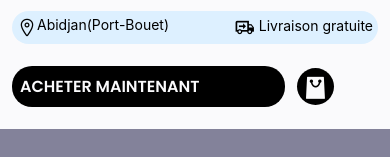
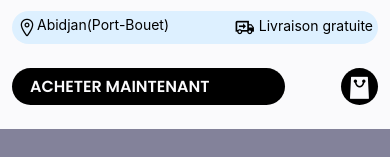
Before and after one commit to gaelambeu/E-Commerce, a React Native app in the folder Macase/: screen /ProductDetails in a window 390 px wide. Shown: the part 496-653 px from the top of the page. Built offline with nearby package versions, Linux system fonts and the light colour scheme.

Commit message:
create Backend

```diff
--- a/Macase/screens/productDetails.style.js
+++ b/Macase/screens/productDetails.style.js
@@ -33,13 +33,13 @@ const styles = StyleSheet.create({
         flexDirection: "row",
         justifyContent: "space-between",
         alignItems: "center",
-        width: SIZES.width -44,
+        width: SIZES.width ,
     },
 
     cartBtn:{
         width: SIZES.width*0.7,
         backgroundColor: COLORS.black,
-        padding: 8,
+        padding: SIZES.small/2,
         borderRadius: SIZES.large,
         marginLeft: 12
     },
@@ -105,6 +105,7 @@ const styles = StyleSheet.create({
     },
 
     cartTitle:{
+        marginLeft: SIZES.small,
         fontFamily: "semibold",
         fontSize: SIZES.medium,
         color:COLORS.lightWhite
```
Also changed, not shown: 1 other file (tests, documents, lock files or other folders).
